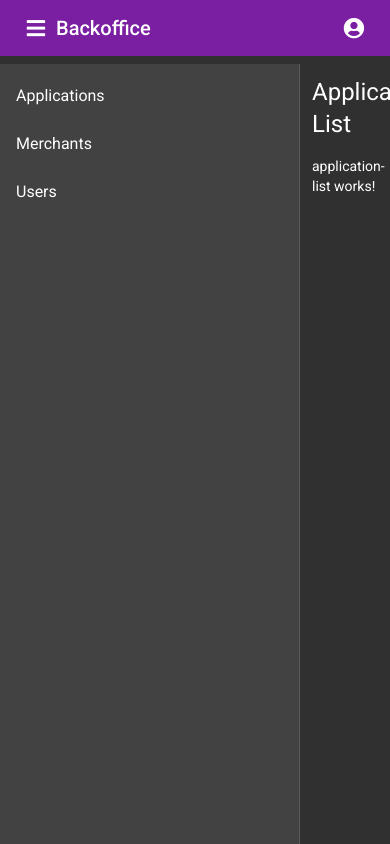
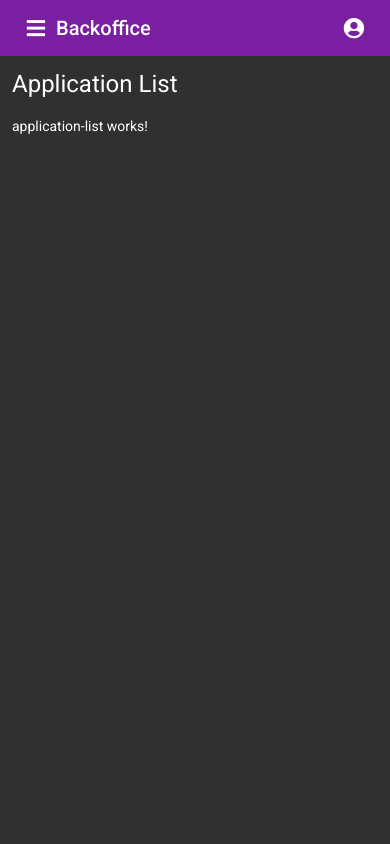
Before and after one commit to alisabrigok/ng-backoffice, an Angular app: page /application/list in a window 390 px wide. Built offline with nearby package versions, Linux system fonts and the light colour scheme.

Commit message:
Make navigation bar mobile responsive

```diff
--- a/src/app/layouts/dashboard-layout/dashboard-layout.component.html
+++ b/src/app/layouts/dashboard-layout/dashboard-layout.component.html
@@ -38,7 +38,7 @@
 </mat-toolbar>
 
 <mat-sidenav-container fullscreen class="nav-container">
-  <mat-sidenav #snav mode="side" opened class="nav">
+  <mat-sidenav #snav mode="side" [opened]="!mobileQuery.matches" class="nav">
     <mat-nav-list>
       <a mat-list-item routerLink="/application/list">Applications</a>
       <a mat-list-item routerLink=".">Merchants</a>
--- a/src/app/layouts/dashboard-layout/dashboard-layout.component.scss
+++ b/src/app/layouts/dashboard-layout/dashboard-layout.component.scss
@@ -1,5 +1,9 @@
 .nav-container {
-  top: 64px !important;
+  top: 56px !important;
+
+  @media only screen and (min-width: 600px) {
+    top: 64px !important;
+  }
 }
 
 .nav {
--- a/src/app/layouts/dashboard-layout/dashboard-layout.component.ts
+++ b/src/app/layouts/dashboard-layout/dashboard-layout.component.ts
@@ -1,6 +1,7 @@
-import { Component, OnInit } from '@angular/core';
+import { Component, OnInit, ChangeDetectorRef } from '@angular/core';
 import { Router, ActivatedRoute } from '@angular/router';
 import { Title } from '@angular/platform-browser';
+import { MediaMatcher } from '@angular/cdk/layout';
 
 @Component({
   selector: 'app-dashboard-layout',
@@ -9,16 +10,29 @@ import { Title } from '@angular/platform-browser';
 })
 export class DashboardLayout implements OnInit {
   title: String = this.route.snapshot.firstChild.data.title;
+  mobileQuery: MediaQueryList;
+
+  private _mobileQueryListener: () => void;
 
   constructor(
     private router: Router,
     private route: ActivatedRoute,
-    titleService: Title
+    titleService: Title,
+    changeDetectorRef: ChangeDetectorRef,
+    media: MediaMatcher
   ) {
     titleService.setTitle(`${this.title} - Backoffice`);
+
+    this.mobileQuery = media.matchMedia('(max-width: 1200px)');
+    this._mobileQueryListener = () => changeDetectorRef.detectChanges();
+    this.mobileQuery.addListener(this._mobileQueryListener);
   }
 
   ngOnInit(): void {}
+
+  ngOnDestroy(): void {
+    this.mobileQuery.removeListener(this._mobileQueryListener);
+  }
 
   logout(): void {
     this.router.navigateByUrl('/login');
```
